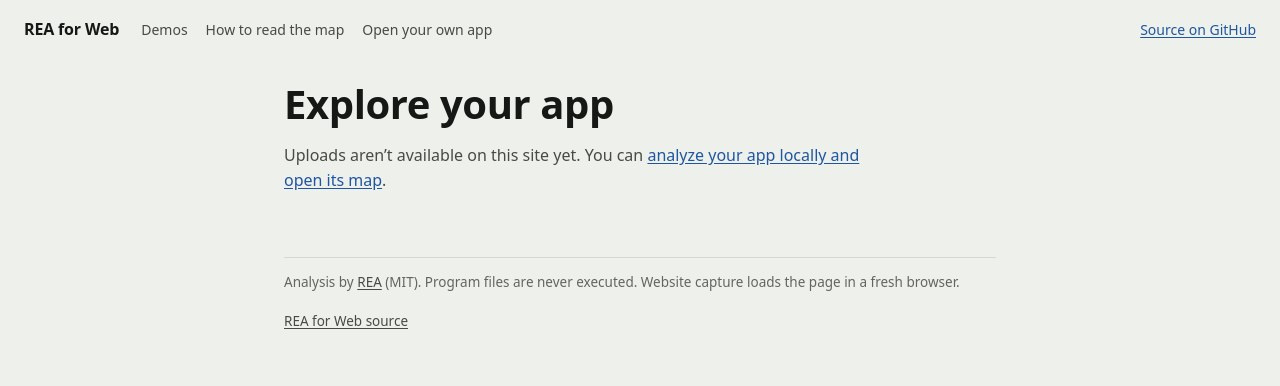
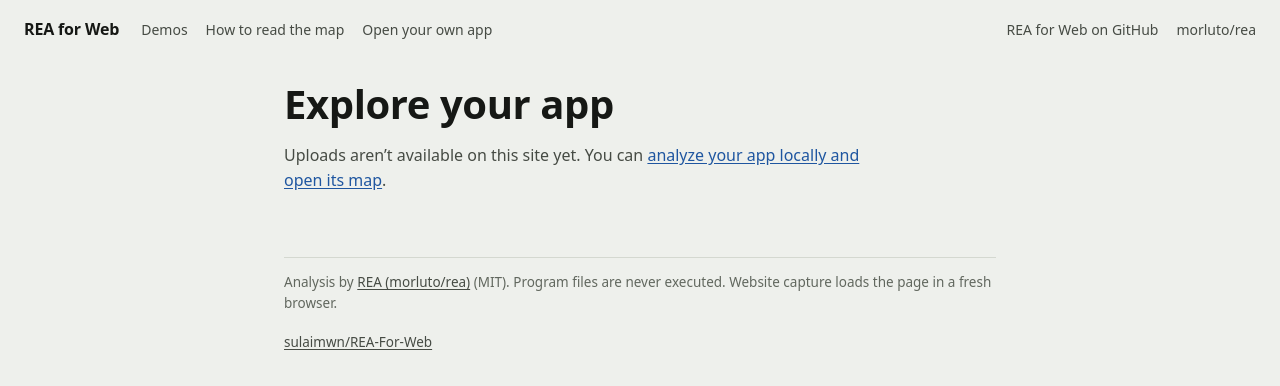
Before and after one commit to sulaimwn/REA-For-Web, a Next.js app in the folder apps/web/: page /upload in a window 1280 px wide. Shown: the top 386 px of the page. Built offline with nearby package versions, Linux system fonts and the light colour scheme; a web font is replaced by a local one.

Commit message:
T047: make website and REA GitHub links visible across the explorer

```diff
--- a/apps/web/app/globals.css
+++ b/apps/web/app/globals.css
@@ -141,6 +141,7 @@
 .site-head nav a { color: var(--ink-2); text-decoration: none; }
 .site-head nav a:hover { color: var(--ink); text-decoration: underline; }
 .site-head__end { margin-left: auto; }
+.repository-links { display: flex; flex-wrap: wrap; gap: 8px 18px; font-size: 13px; }
 
 /* ───────────── landing ───────────── */
 .frontpage { max-width: 1280px; margin: 0 auto; padding: 0 24px 64px; font-size: 16px; line-height: 1.55; }
--- a/apps/web/components/Explorer.tsx
+++ b/apps/web/components/Explorer.tsx
@@ -10,6 +10,7 @@
 import { AskPanel } from './AskPanel';
 import { Inspector } from './Inspector';
 import { Sidebar } from './Sidebar';
+import { RepositoryLinks } from './SiteChrome';
 
 const APP_KIND_LABEL: Record<StudioProject['target']['appKind'], string> = {
   electron: 'Electron app',
@@ -116,6 +117,7 @@
           <span className={`status ${complete ? 'status--complete' : 'status--partial'}`}>{complete ? 'Complete analysis' : 'Partial analysis'}</span>
         </div>
         {actions}
+        {!embedded && <RepositoryLinks />}
         <div className="topbar__meta num">
           {a.engine.package} {a.engine.version} · {project.nodes.length.toLocaleString()} nodes · {project.edges.length.toLocaleString()} links
         </div>
--- a/apps/web/components/SiteChrome.tsx
+++ b/apps/web/components/SiteChrome.tsx
@@ -1,6 +1,16 @@
 import Link from 'next/link';
 
 export const REPO_URL = 'https://github.com/sulaimwn/REA-For-Web';
+export const REA_REPO_URL = 'https://github.com/morluto/rea';
+
+export function RepositoryLinks({ className = '' }: { className?: string }) {
+  return (
+    <nav aria-label="GitHub repositories" className={`repository-links ${className}`}>
+      <a href={REPO_URL}>REA for Web on GitHub</a>
+      <a href={REA_REPO_URL}>morluto/rea</a>
+    </nav>
+  );
+}
 
 export function SiteHeader({ uploadsAvailable = false, uploadHref = '/upload' }: { uploadsAvailable?: boolean; uploadHref?: string }) {
   return (
@@ -14,9 +24,7 @@
         <Link href="/open">Open your own app</Link>
         {uploadsAvailable && <Link href={uploadHref}>Upload an app</Link>}
       </nav>
-      <a className="site-head__end" href={REPO_URL}>
-        Source on GitHub
-      </a>
+      <RepositoryLinks className="site-head__end" />
     </header>
   );
 }
@@ -25,9 +33,9 @@
   return (
     <footer className="site-foot">
       <span>
-        Analysis by <a href="https://github.com/morluto/rea">REA</a> (MIT). Program files are never executed. Website capture loads the page in a fresh browser.
+        Analysis by <a href={REA_REPO_URL}>REA (morluto/rea)</a> (MIT). Program files are never executed. Website capture loads the page in a fresh browser.
       </span>
-      <a href={REPO_URL}>REA for Web source</a>
+      <a href={REPO_URL}>sulaimwn/REA-For-Web</a>
     </footer>
   );
 }
```
